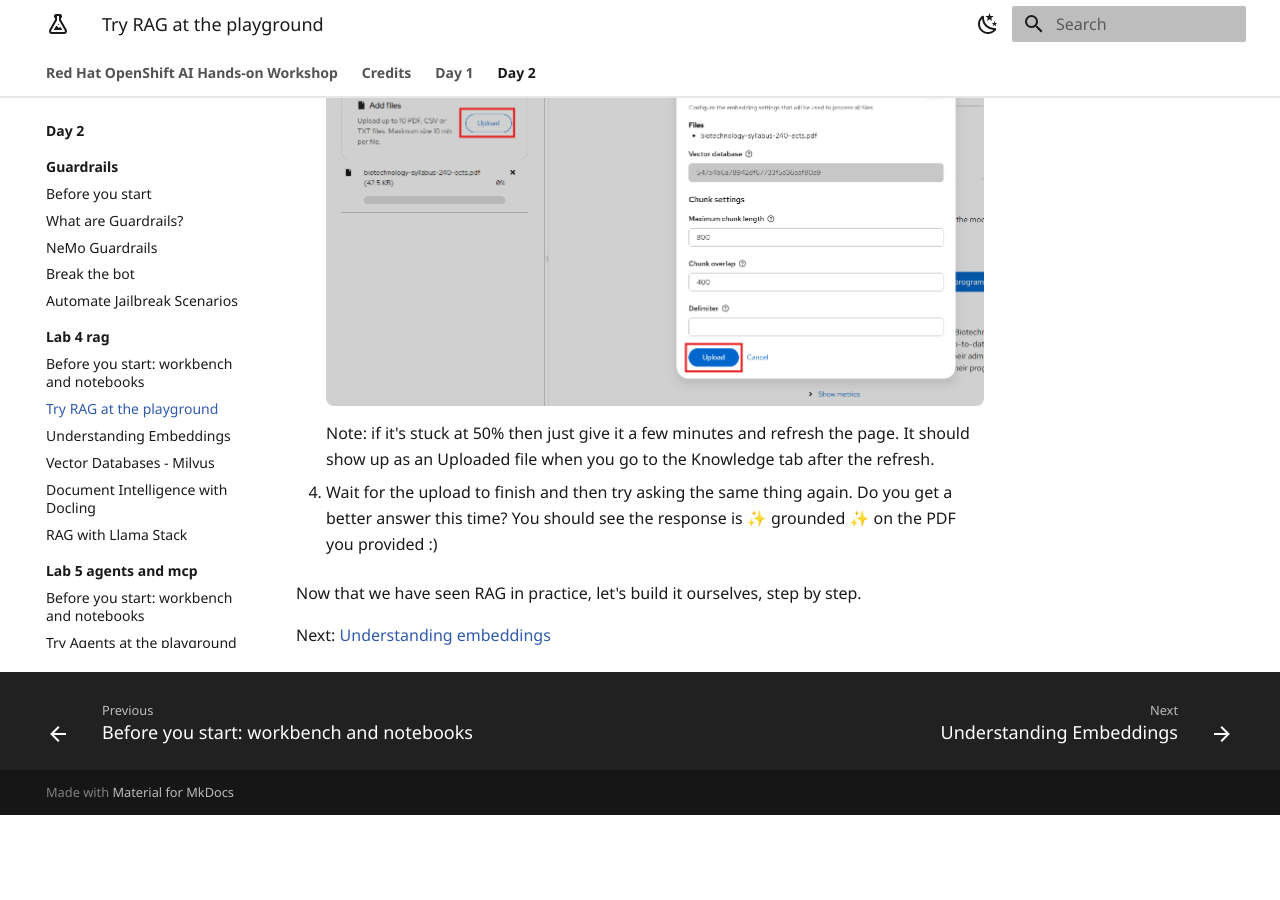
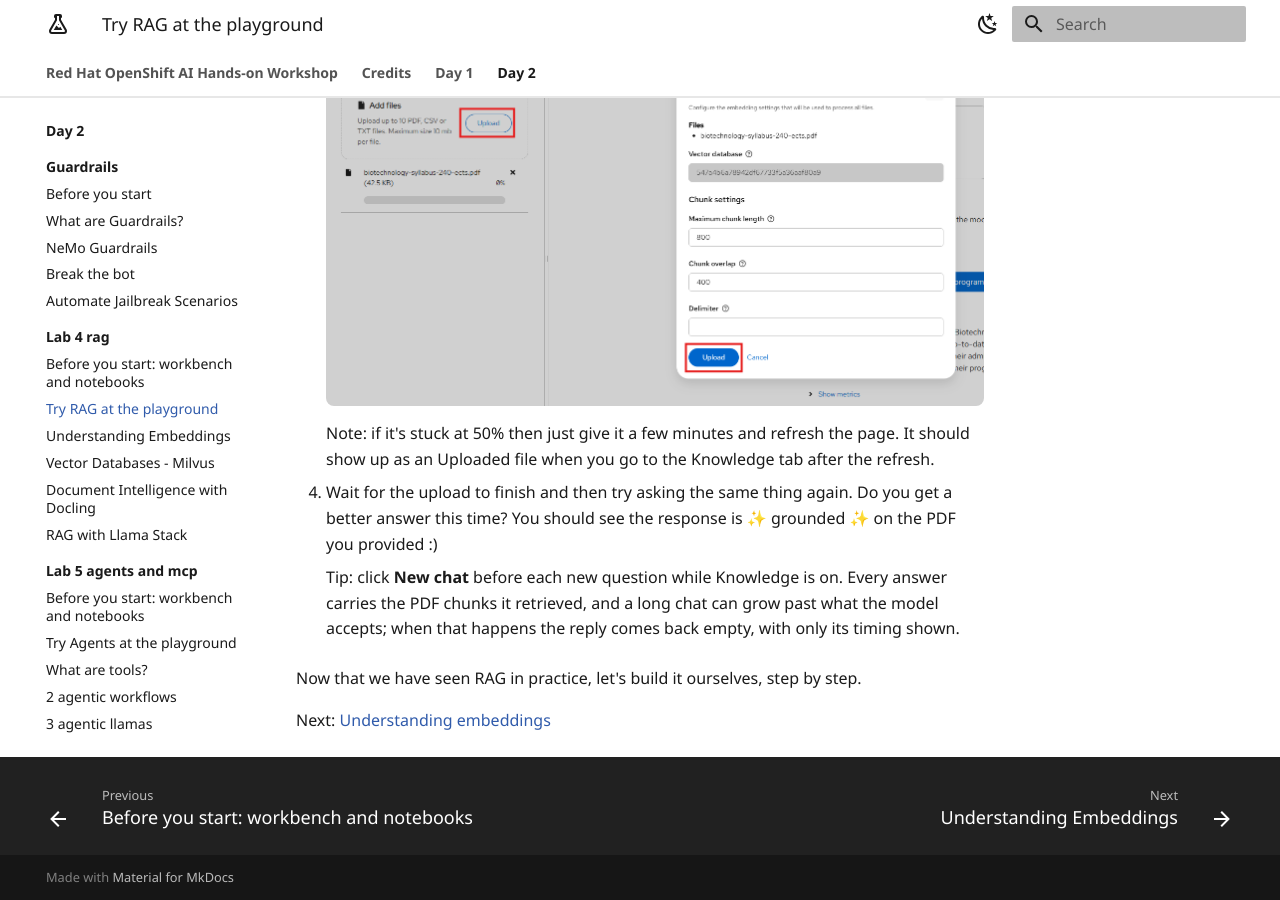
Before and after one commit to rflorenc/openshift-ai-workshop, an MkDocs documentation site: the page built from docs/day-2/lab-4-rag/1-intro-to-rag.md, in a window 1280 px wide and 900 px high, scrolled down 1750 px. Built offline with MkDocs 1.6.1 and Material for MkDocs 9.7.7, drawn with Linux system fonts in a browser that asks for light colours; before the commit the page ends 2565 px from its top, so only the background shows below that.

Commit message:
Update guides

```diff
--- a/docs/day-2/lab-4-rag/1-intro-to-rag.md
+++ b/docs/day-2/lab-4-rag/1-intro-to-rag.md
@@ -32,6 +32,8 @@ Browse the programs in the "Academic Excellence" section, and download the sylla
 
 4. Wait for the upload to finish and then try asking the same thing again. Do you get a better answer this time? You should see the response is ✨ grounded ✨ on the PDF you provided :)
 
+    Tip: click **New chat** before each new question while Knowledge is on. Every answer carries the PDF chunks it retrieved, and a long chat can grow past what the model accepts; when that happens the reply comes back empty, with only its timing shown.
+
 Now that we have seen RAG in practice, let's build it ourselves, step by step.
 
 Next: [Understanding embeddings](2-rag-basics.md)
```
